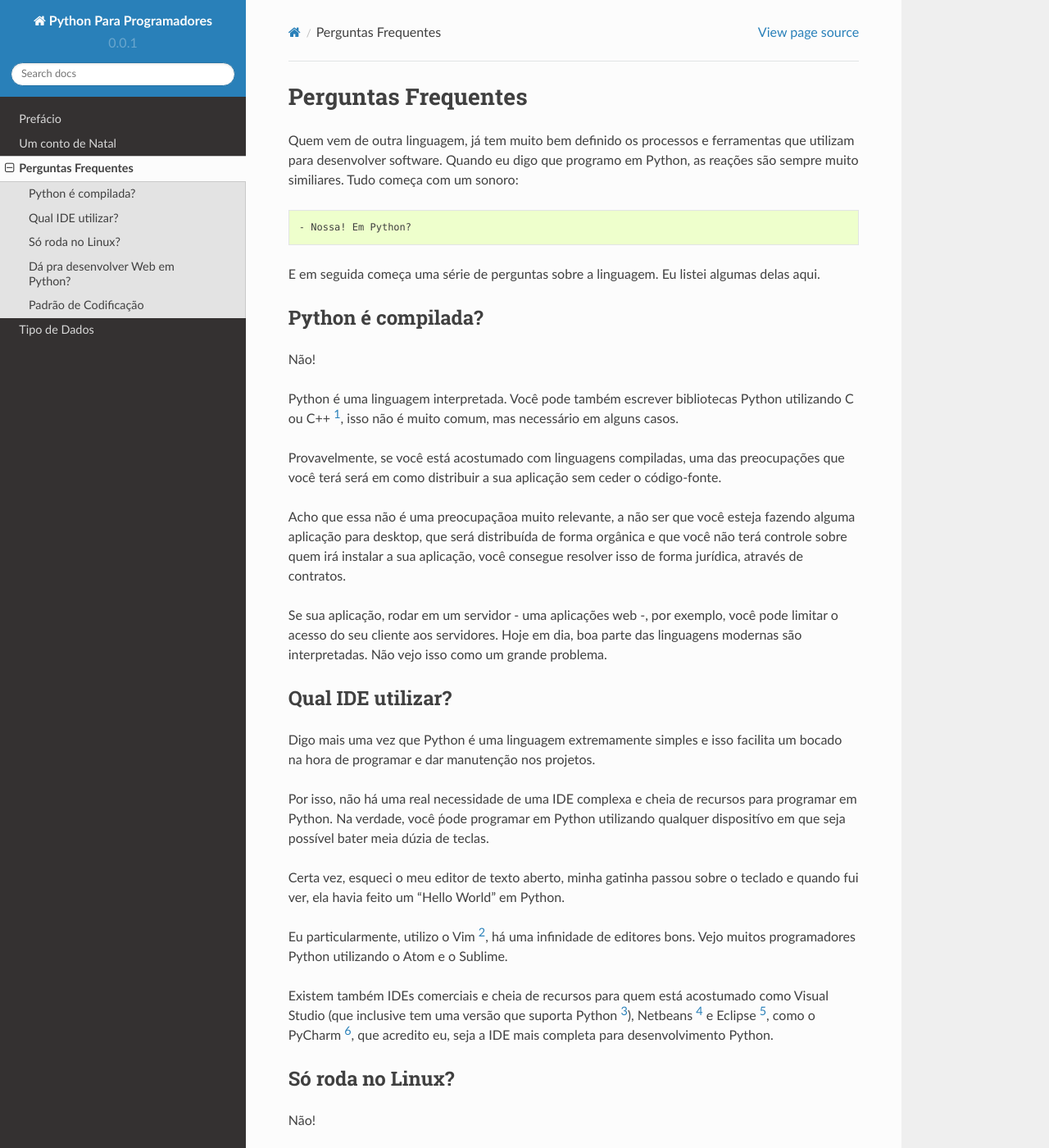
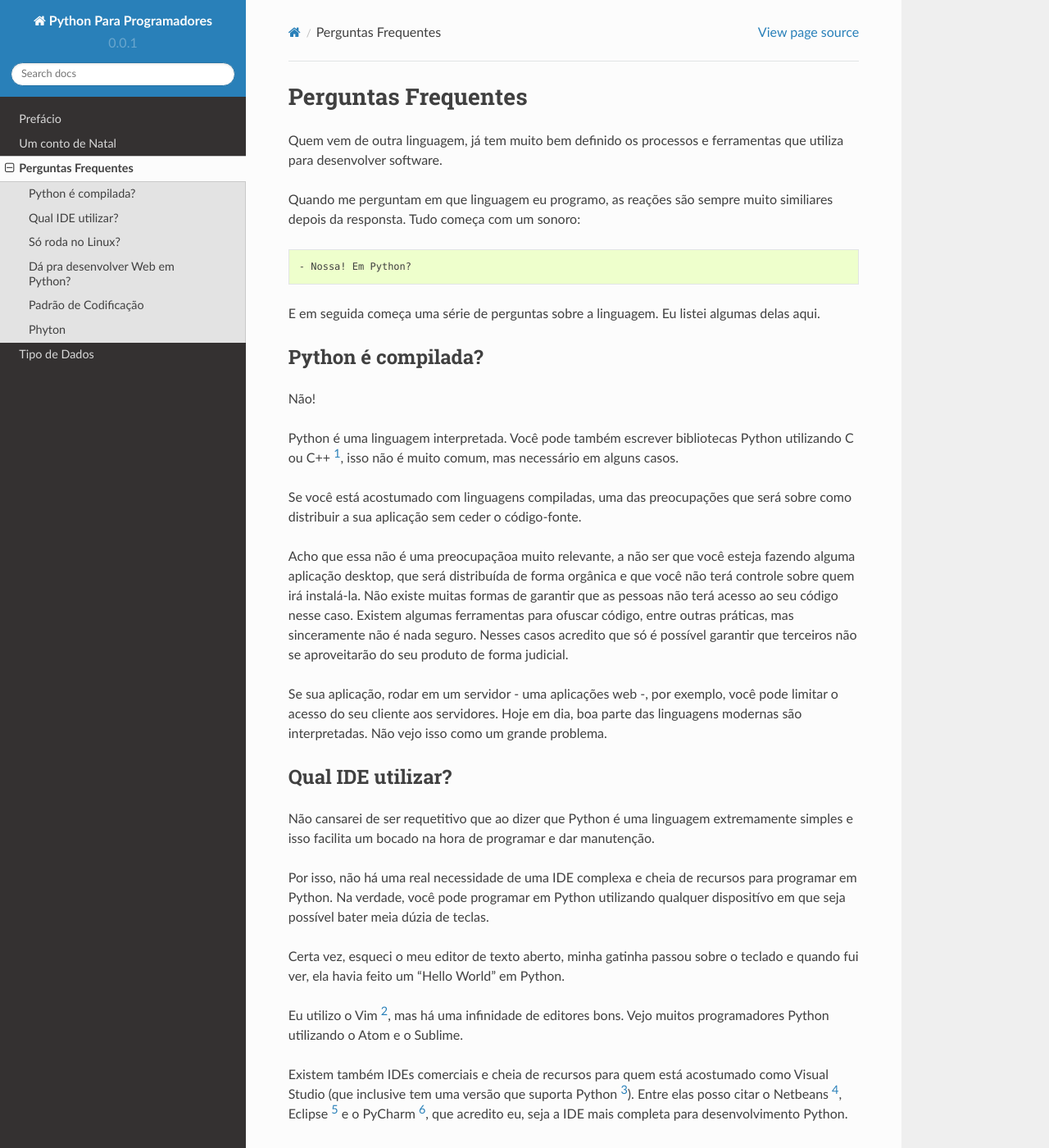
Before and after one commit to carlosmaniero/python-para-programadores, a Sphinx documentation site: the page built from source/03/perguntas-frequentes.rst, in a window 1280 px wide and 1400 px high. Shown: the whole window at 82% size. Built offline with Sphinx 7.4.7 and the Read the Docs theme 2.0.0, drawn with Linux system fonts in a browser that asks for light colours; some of the changed text lies outside the part shown.

Commit message:
Refisão do capítulo 3

```diff
--- a/source/03/perguntas-frequentes.rst
+++ b/source/03/perguntas-frequentes.rst
@@ -3,8 +3,10 @@ Perguntas Frequentes
 ********************
 
 Quem vem de outra linguagem, já tem muito bem definido os processos e
-ferramentas que utilizam para desenvolver software. Quando eu digo que programo
-em Python, as reações são sempre muito similiares. Tudo começa com um sonoro:
+ferramentas que utiliza para desenvolver software.
+
+Quando me perguntam em que linguagem eu programo, as reações são sempre muito
+similiares depois da responsta. Tudo começa com um sonoro:
 
 ::
 
@@ -23,14 +25,16 @@ Python é uma linguagem interpretada. Você pode também escrever bibliotecas
 Python utilizando C ou C++ [#]_, isso não é muito comum, mas necessário em
 alguns casos.
 
-Provavelmente, se você está acostumado com linguagens compiladas, uma das
-preocupações que você terá será em como distribuir a sua aplicação sem ceder o
-código-fonte.
+Se você está acostumado com linguagens compiladas, uma das preocupações que
+será sobre como distribuir a sua aplicação sem ceder o código-fonte.
 
 Acho que essa não é uma preocupaçãoa muito relevante, a não ser que você esteja
-fazendo alguma aplicação para desktop, que será distribuída de forma orgânica e
-que você não terá controle sobre quem irá instalar a sua aplicação, você
-consegue resolver isso de forma jurídica, através de contratos.
+fazendo alguma aplicação desktop, que será distribuída de forma orgânica e
+que você não terá controle sobre quem irá instalá-la. Não existe muitas formas
+de garantir que as pessoas não terá acesso ao seu código nesse caso. Existem
+algumas ferramentas para ofuscar código, entre outras práticas, mas
+sinceramente não é nada seguro. Nesses casos acredito que só é possível
+garantir que terceiros não se aproveitarão do seu produto de forma judicial.
 
 Se sua aplicação, rodar em um servidor - uma aplicações web -, por exemplo,
 você pode limitar o acesso do seu cliente aos servidores. Hoje em dia, boa
@@ -40,23 +44,24 @@ problema.
 Qual IDE utilizar?
 ==================
 
-Digo mais uma vez que Python é uma linguagem extremamente simples e isso
-facilita um bocado na hora de programar e dar manutenção nos projetos.
+Não cansarei de ser requetitivo que ao dizer que Python é uma linguagem
+extremamente simples e isso facilita um bocado na hora de programar e dar
+manutenção.
 
 Por isso, não há uma real necessidade de uma IDE complexa e cheia de recursos
-para programar em Python. Na verdade, você ṕode programar em Python utilizando
+para programar em Python. Na verdade, você pode programar em Python utilizando
 qualquer dispositívo em que seja possível bater meia dúzia de teclas.
 
 Certa vez, esqueci o meu editor de texto aberto, minha gatinha passou sobre o
 teclado e quando fui ver, ela havia feito um "Hello World" em Python.
 
-Eu particularmente, utilizo o Vim [#]_, há uma infinidade de editores bons.
+Eu utilizo o Vim [#]_, mas há uma infinidade de editores bons.
 Vejo muitos programadores Python utilizando o Atom e o Sublime.
 
 Existem também IDEs comerciais e cheia de recursos para quem está acostumado
-como Visual Studio (que inclusive tem uma versão que suporta Python [#]_),
-Netbeans [#]_ e Eclipse [#]_, como o PyCharm [#]_, que acredito eu, seja a
-IDE mais completa para desenvolvimento Python.
+como Visual Studio (que inclusive tem uma versão que suporta Python [#]_).
+Entre elas posso citar o Netbeans [#]_, Eclipse [#]_ e o PyCharm [#]_, que
+acredito eu, seja a IDE mais completa para desenvolvimento Python.
 
 Só roda no Linux?
 =================
@@ -109,8 +114,19 @@ para falar a respeito disso.
     Colocar a página do livro
 
 Existem algumas coisas que para programadores de outras linguagens como Java
-podem aparecer absurdas. Mas como tempo, você não só se acostuma, mas consegue
+podem parecer absurdas. Mas como tempo, você não só se acostuma, mas consegue
 ver que aquele padrão torna seu código muito mais legível.
+
+
+Phyton
+======
+
+Um panda é comido por uma cobra toda vez que alguém escreve Phython!
+
+É Python! P-Y-T-H-O-N.
+
+Infelizmente, um dia desses, em uma publicação antiga minha, eu dizia que
+estava trabalhando em um projeto "Phyton". Chorei.
 
 
 .. rubric:: Footnotes
```
